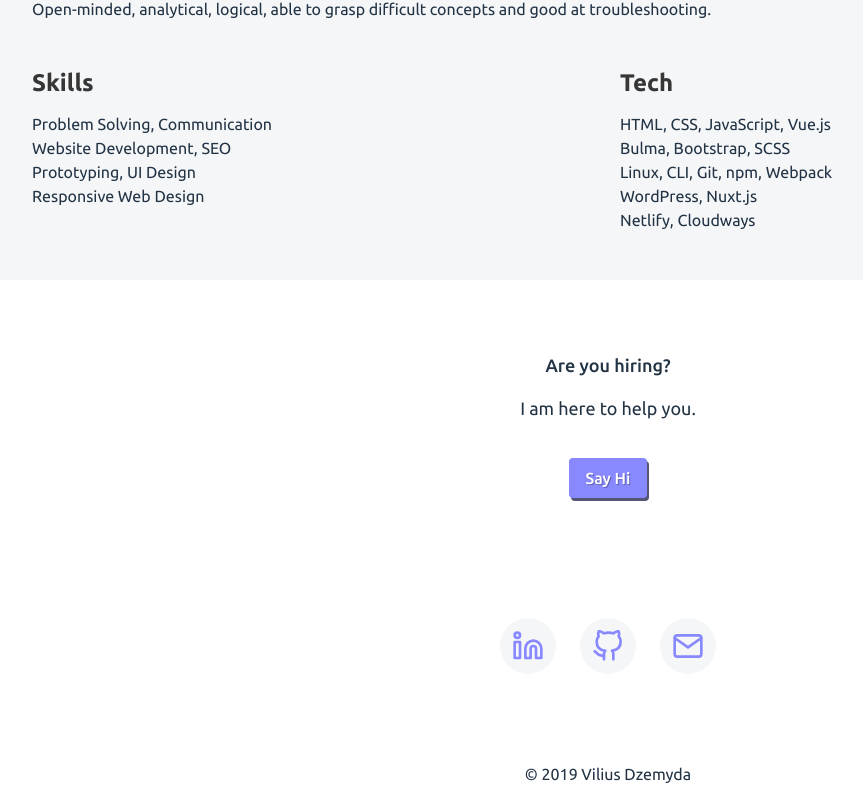
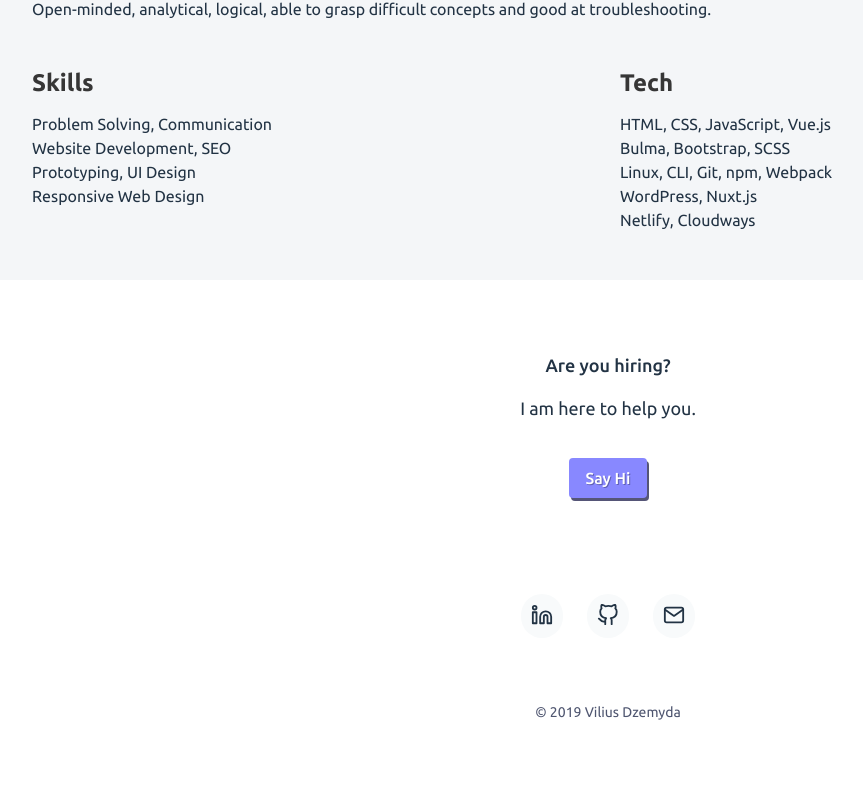
Before and after one commit to dzvilius/vilius-website, a Nuxt app: page / in a window 1280 px wide. Shown: the part 1312-2114 px from the top of the page, without its empty margins (32-895 px from the left). After the commit the page ends 2067 px from the top, so only its background shows below. Built offline with nearby package versions, Linux system fonts and the light colour scheme.

Commit message:
style footer and social links

```diff
--- a/components/Footer.vue
+++ b/components/Footer.vue
@@ -41,35 +41,41 @@ export default {
 <style lang="scss" scoped>
 @import '~assets/scss/_variables.scss';
 
-$social-icon-background: $color-sky-lighter !default;
-$social-icon-color: $color-primary !default;
+$social-icon-background: #f8fafb !default;
+$social-icon-color: $color-one !default;
 
 .AppFooter {
   text-align: center;
 }
 
 .AppFooter__Social {
-  padding: 72px 0;
+  padding: 48px 0;
   text-align: center;
 }
 
 .SocialLink {
   display: inline-block;
   margin: 0 12px;
-  padding: 12px;
+  padding: 10px;
   background: $social-icon-background;
   color: $social-icon-color;
   border-radius: 100px;
+
+  &:hover {
+    background: #ddeeff;
+  }
 }
 
 .SocialIcon {
-  width: 32px;
-  height: 32px;
-  vertical-align: middle;
+  width: 22px;
+  height: 22px;
+  vertical-align: top;
 }
 
 .AppFooter__Copyright {
   padding-top: 1rem;
-  padding-bottom: 1rem;
+  padding-bottom: 2rem;
+  color: #4f5670;
+  font-size: 14px;
 }
 </style>
```
